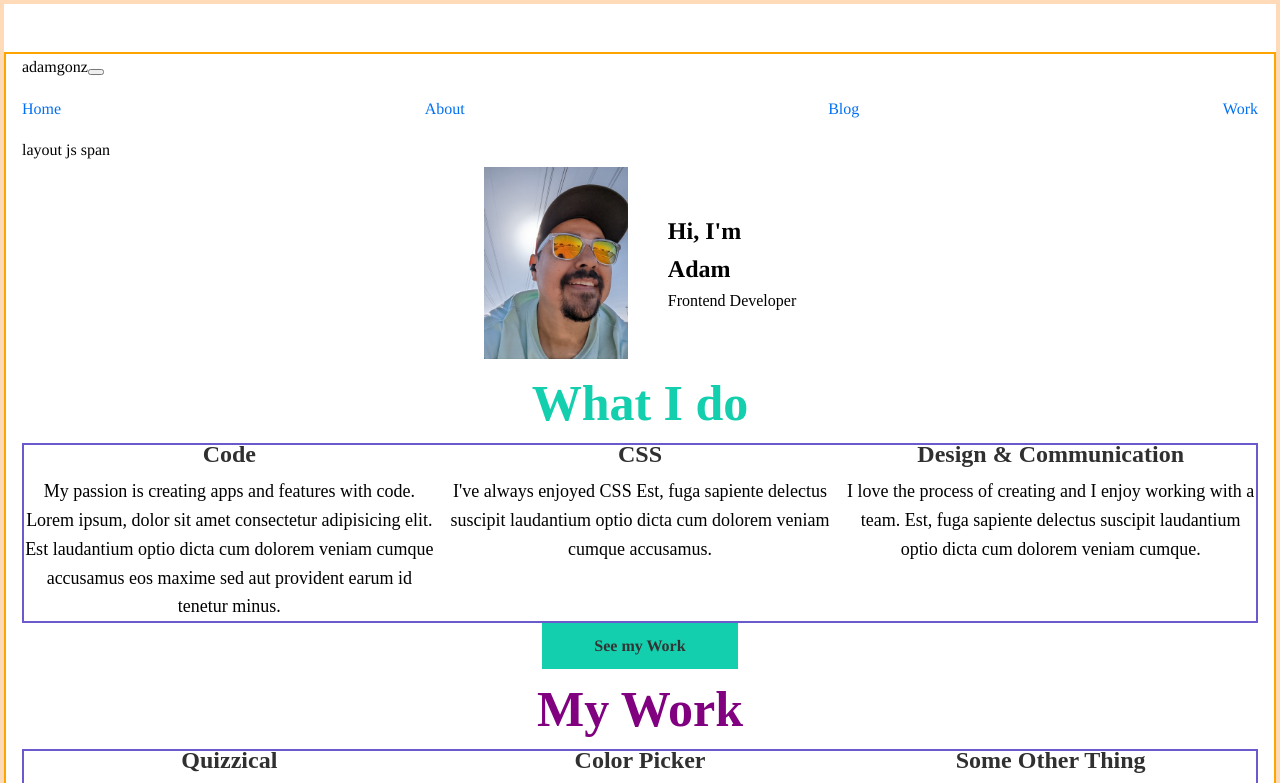
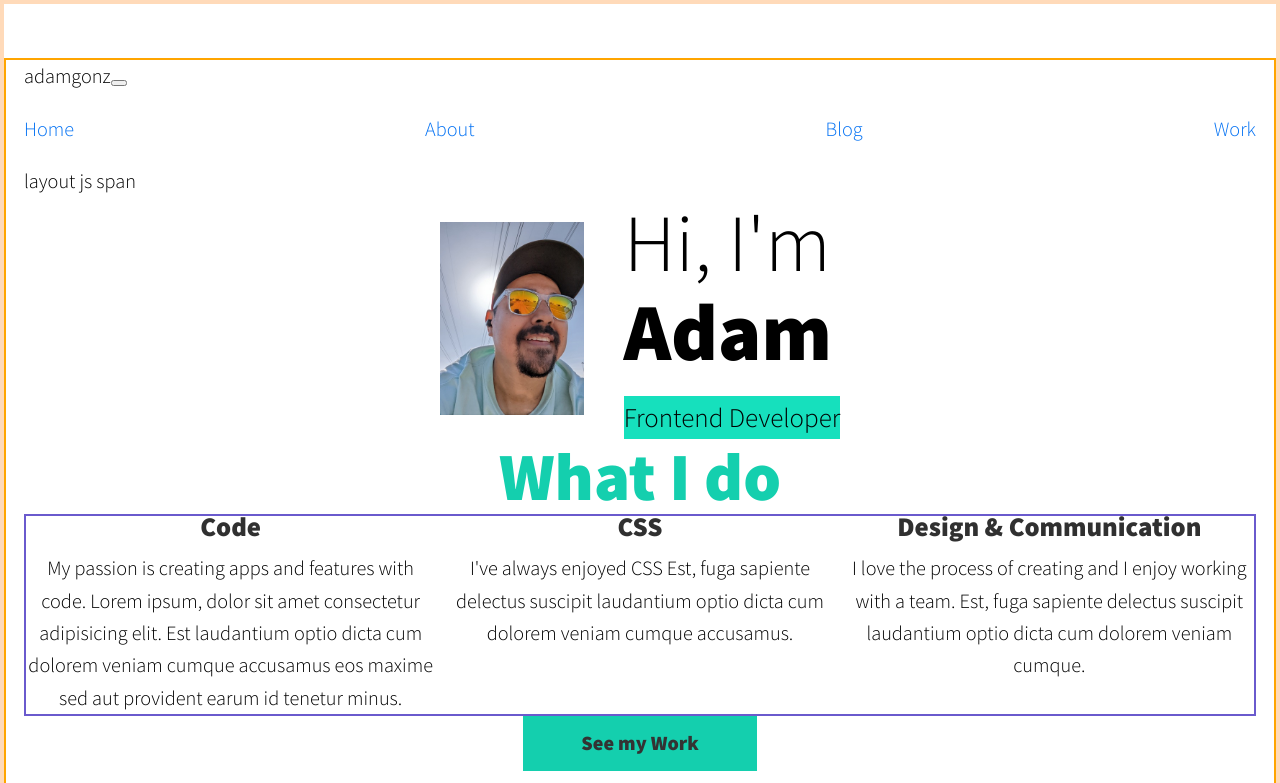
Before and after one commit to adamgonzls/portfolio-v2.5, a Next.js app: page / in a window 1280 px wide. Shown: the top 783 px of the page. Built offline with nearby package versions, Linux system fonts and the light colour scheme; no server answers.

Commit message:
styles: add css variables, use them

```diff
--- a/components/About.js
+++ b/components/About.js
@@ -6,9 +6,10 @@ export default function About() {
   return (
     <section className="about">
       <h2>Who I am</h2>
-      <p>Frontend developer in the Southwest</p>
+      <p className={styles.aboutSubtitle}>
+        Frontend developer in the Southwest
+      </p>
       <div className={styles.aboutContent}>
-        <p>Hi I'm Adam...</p>
         <p>
           Lorem ipsum dolor sit amet consectetur adipisicing elit. Doloremque
           quas optio blanditiis esse molestiae voluptatum quasi minima adipisci
--- a/components/About.module.css
+++ b/components/About.module.css
@@ -1,3 +1,8 @@
 .aboutContent {
   display: flex;
 }
+
+.aboutSubtitle {
+  font-size: var(--fs-h3);
+  background: var(--accent-color);
+}
--- a/components/Intro.js
+++ b/components/Intro.js
@@ -20,11 +20,11 @@ export default function Intro() {
         />
       </div>
       <div className="introCopy">
-        <h1 className="introCopyHeader">
+        <h1 className={styles.introCopyHeader}>
           Hi, I'm <br />
-          Adam
+          <strong>Adam</strong>
         </h1>
-        <p>Frontend Developer</p>
+        <p className={styles.introCopySubtitle}>Frontend Developer</p>
       </div>
     </section>
   )
--- a/components/intro.module.css
+++ b/components/intro.module.css
@@ -5,8 +5,19 @@
   gap: 40px;
 }
 
+
 .introImageContainer {
   width: 144px;
   height: 200px;
   position: relative;
 }
+
+.introCopyHeader {
+  margin-bottom: .25em;
+  font-weight: var(--fw-reg);
+}
+
+.introCopySubtitle {
+  font-size: var(--fs-h3);
+  background: var(--accent-color);
+}
--- a/components/layout.js
+++ b/components/layout.js
@@ -25,6 +25,10 @@ export default function Layout({ children, home }) {
         />
         <meta name="og:title" content={siteTitle} />
         <meta name="twitter:card" content="summary_large_image" />
+        <link
+          href="https://fonts.googleapis.com/css?family=Source+Code+Pro:400,900|Source+Sans+Pro:300,900&display=swap"
+          rel="stylesheet"
+        ></link>
       </Head>
       <header className={styles.header}>
         <Navbar />
--- a/styles/globals.css
+++ b/styles/globals.css
@@ -1,52 +1,94 @@
+*,
+*::before,
+*::after {
+  box-sizing: border-box;
+}
+
 :root {
   --white: #fff;
   --black: #333333;
   --mineshaft: #303030;
+  --caribbean-green: #14cfae;
+  --java: #16e0bd;
+  --cod-gray: #141414;
+
   --bg-color: var(--white);
-  --caribbean-green: #14cfae;
-  --cod-gray: #141414;
+  --accent-color: var(--java);
+
+  --ff-primary: Source Sans Pro,
+    Times;
+  --ff-secondary: Source Code Pro,
+    monospace;
+
+  --fw-reg: 300;
+  --fw-bold: 900;
+
+  --fs-h1: 3rem;
+  --fs-h2: 2.25rem;
+  --fs-h3: 1.25rem;
+  --fs-body: 1rem;
+}
+
+@media screen and (min-width: 800px) {
+  body {
+    border: 2px solid red;
+  }
+  :root {
+    --fs-h1: 4.5rem;
+    --fs-h2: 3.75rem;
+    --fs-h3: 1.5rem;
+    --fs-body: 1.125rem;
+  }
 }
 
 /* [data-theme='dark'] */
 
 html,
 body {
+  margin: 0;
+  border: 2px solid peachpuff;
   padding: 0;
-  margin: 0;
-  /* font-family: -apple-system, BlinkMacSystemFont, Segoe UI, Roboto, Oxygen, Ubuntu, */
-    /* Cantarell, Fira Sans, Droid Sans, Helvetica Neue, sans-serif; */
-  font-family: Source Sans Pro, Times;
+  font-family: var(--ff-primary);
+  font-size: var(--fs-body);
   line-height: 1.6;
   background-color: var(--bg-color);
-  border: 2px solid peachpuff;
 }
 
 h1,
 h2,
-h3,
-p {
+h3 {
   margin: 0;
+  line-height: 1.1;
+}
+
+h1 {
+  font-size: var(--fs-h1);
 }
 
 h2,
 h3 {
   color: var(--mineshaft);
-  font-family: Source Sans Pro;
-  font-weight: 900;
+  /* font-family: var(--ff-primary); */
+  /* font-weight: var(--fw-bold); */
 }
 
 h2 {
-  font-size: 3.125rem;
+  font-size: var(--fs-h2);
   text-align: center;
 }
 
-p {
-  font-family: Source Sans Pro;
-  font-weight: 100;
+h3 {
+  font-size: var(--fs-h3);
 }
 
-* {
-  box-sizing: border-box;
+p {
+  margin: 0;
+  font-family: var(--ff-primary);
+}
+
+img {
+  display: block;
+  max-width: 100%;
 }
 
 a {
```
